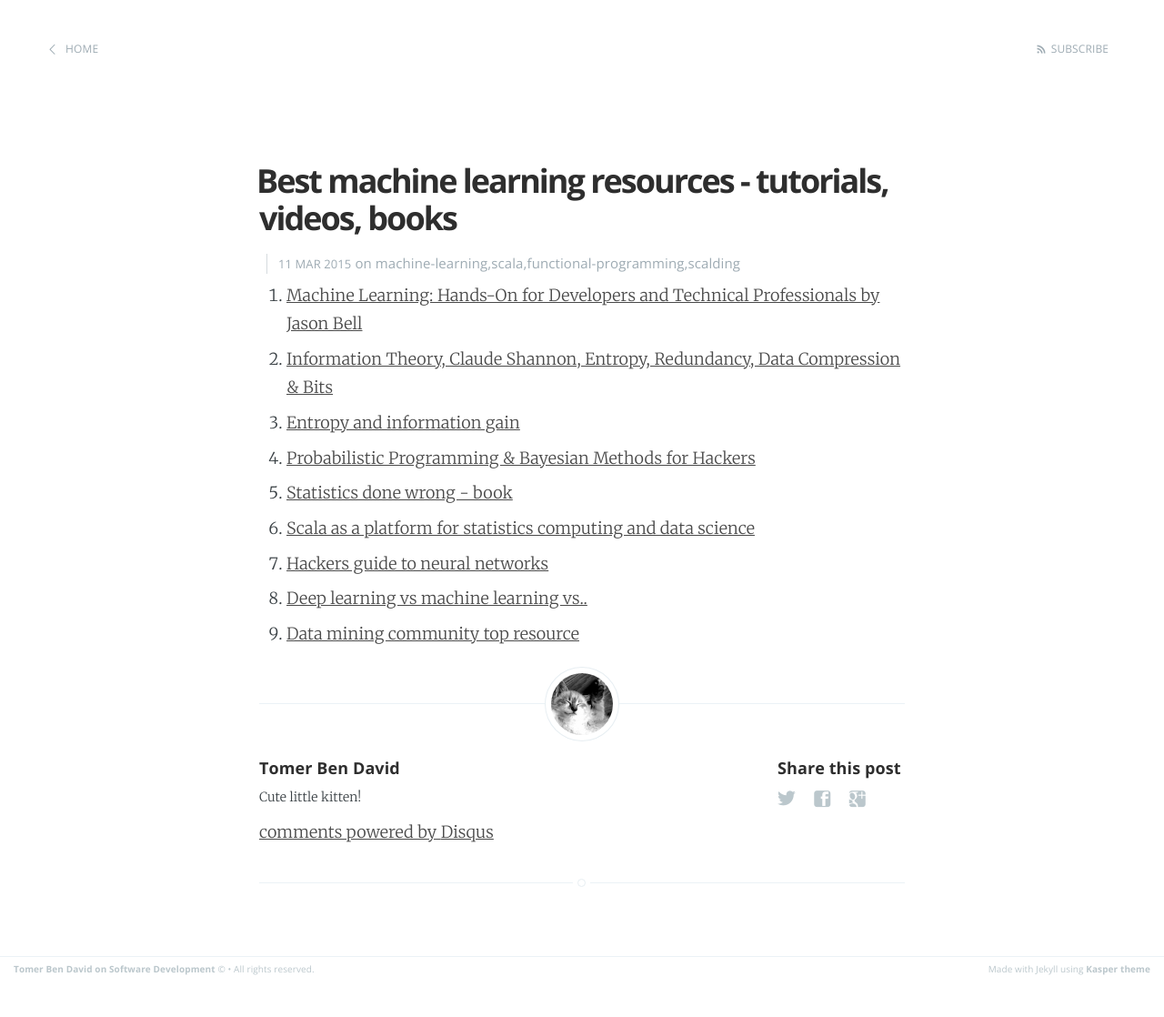
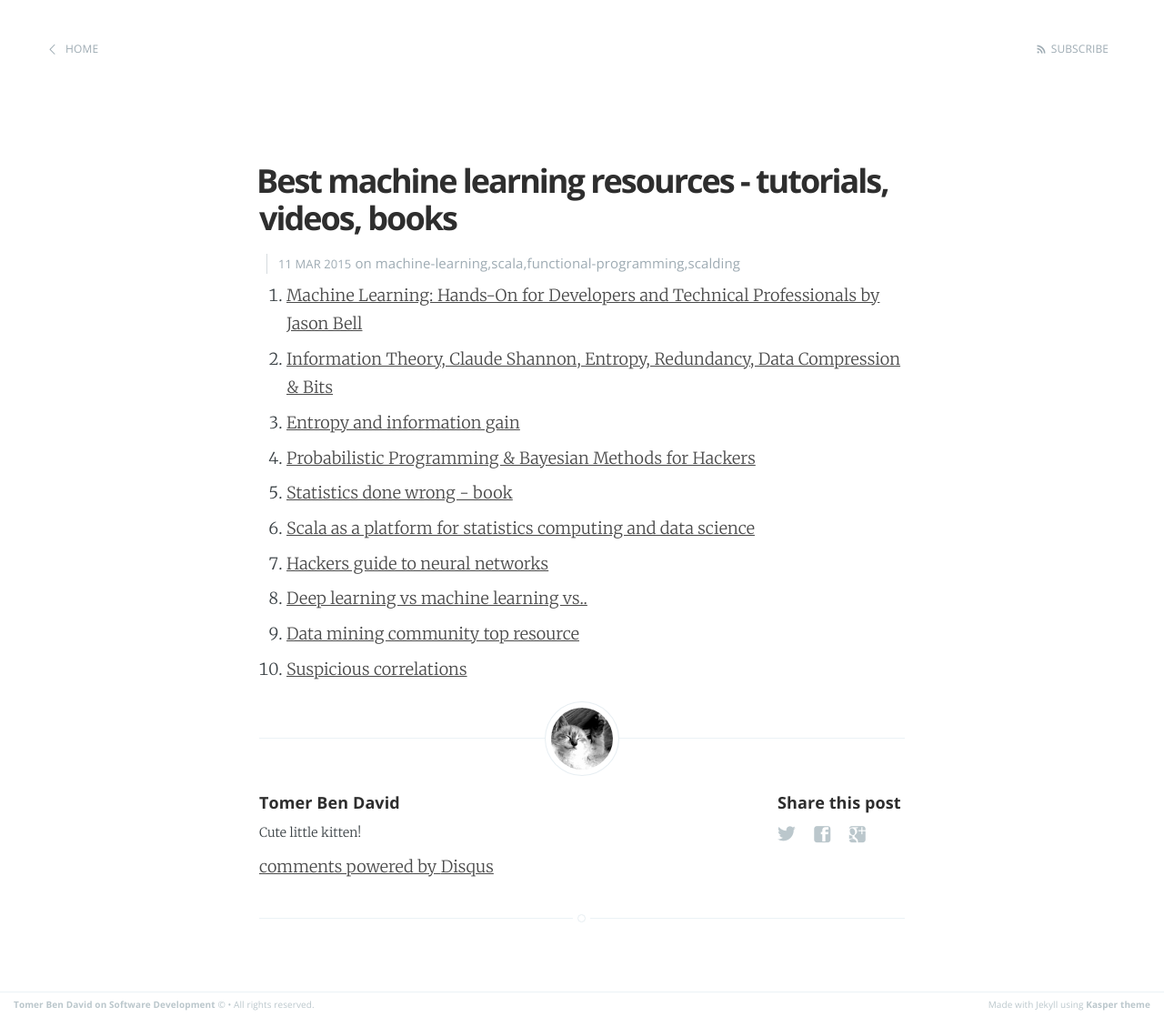
Before and after one commit to tomer-ben-david/tomer-ben-david.github.io.jekyll, a Jekyll site: the page built from _posts/2015-03-11-best-machine-learning-resources-tutorials-books-videos.markdown, in a window 1280 px wide. Shown: the whole page at 91% size. Built offline with Jekyll 4.4.1, drawn with Linux system fonts in a browser that asks for light colours; Markdown is read by kramdown in place of the engine named in the settings; comment, search, counter and statistics services are not loaded; before the commit the page ends 1080 px from its top, so only the background shows below that.

```diff
--- a/_posts/2015-03-11-best-machine-learning-resources-tutorials-books-videos.markdown
+++ b/_posts/2015-03-11-best-machine-learning-resources-tutorials-books-videos.markdown
@@ -14,3 +14,4 @@
 1. [Hackers guide to neural networks](http://karpathy.github.io/neuralnets/)
 1. [Deep learning vs machine learning vs..](http://quantombone.blogspot.co.il/2015/03/deep-learning-vs-machine-learning-vs.html)
 1. [Data mining community top resource](http://www.kdnuggets.com/)
+1. [Suspicious correlations](http://t.co/1pOCDyenv2)
```
